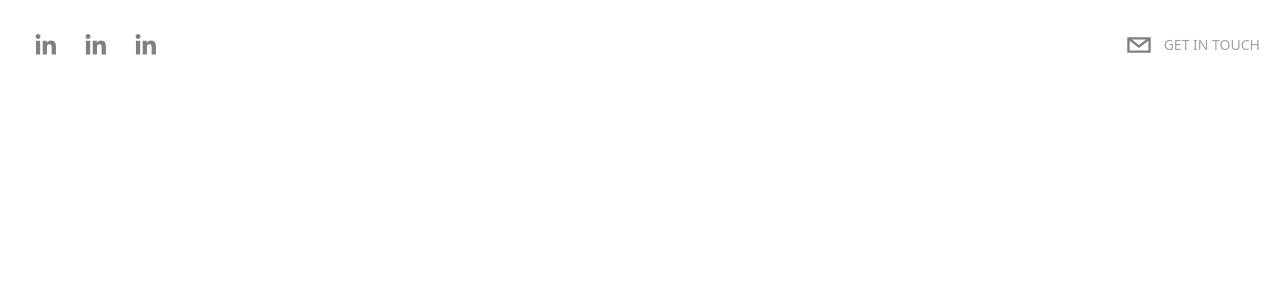
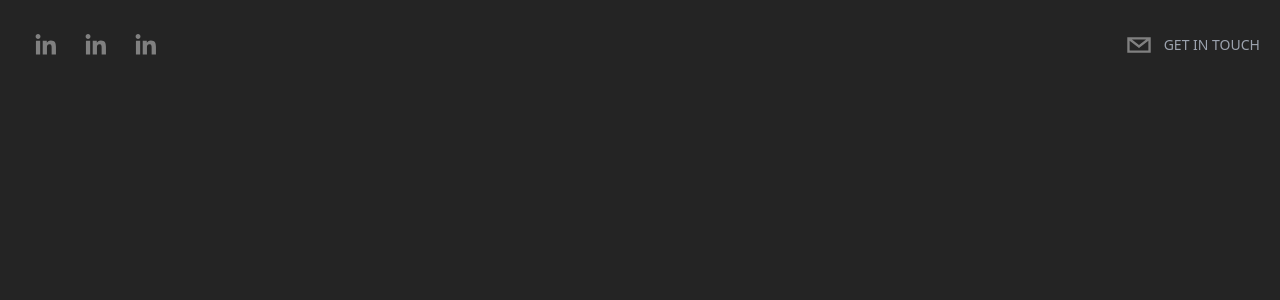
Before and after one commit to formidabilus/portfolio-2.0, a Next.js app: page / in a window 1280 px wide. Shown: the top 300 px of the page. Built offline with nearby package versions, Linux system fonts and the light colour scheme.

Commit message:
created Hero.tsx component and added react-simple-typewriter with some words for testing

```diff
--- /dev/null
+++ b/components/Hero.tsx
@@ -0,0 +1,29 @@
+import React from "react";
+import { Cursor, useTypewriter } from "react-simple-typewriter";
+
+type Props = {};
+
+const Hero = (props: Props) => {
+  const [text, count] = useTypewriter({
+    words: [
+      "Hi, my name is Razvan...",
+      "and...",
+      "I am the Developer you need!",
+      "You can stop the search now.",
+    ],
+    loop: true,
+    delaySpeed: 2000,
+  });
+
+  return (
+    <div>
+      <h1></h1>
+      <span>
+        {text}
+        <Cursor cursorColor="red" />
+      </span>
+    </div>
+  );
+};
+
+export default Hero;
--- a/package.json
+++ b/package.json
@@ -13,6 +13,7 @@
     "next": "^12.3.0",
     "react": "18.2.0",
     "react-dom": "18.2.0",
+    "react-simple-typewriter": "^5.0.1",
     "react-social-icons": "^5.15.0"
   },
   "devDependencies": {
--- a/pages/index.tsx
+++ b/pages/index.tsx
@@ -1,17 +1,20 @@
 import type { NextPage } from "next";
 import Head from "next/head";
 import Header from "../components/Header";
+import Hero from "../components/Hero";
 
 const Home: NextPage = () => {
   return (
-    <div>
+    <div className="bg-[rgb(36,36,36)] text-white h-screen">
       <Head>
         <title>Razvan Chiriac</title>
       </Head>
-      {/* Header */}
       <Header />
 
       {/* Hero */}
+      <section id="hero">
+        <Hero />
+      </section>
 
       {/* About */}
 
```
Also changed, not shown: 1 other file (tests, documents, lock files or other folders).
